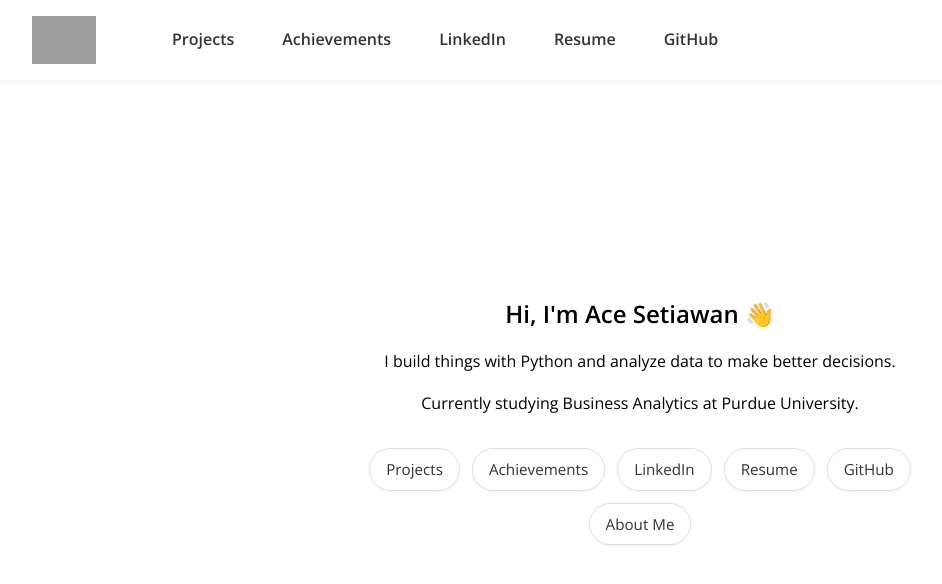
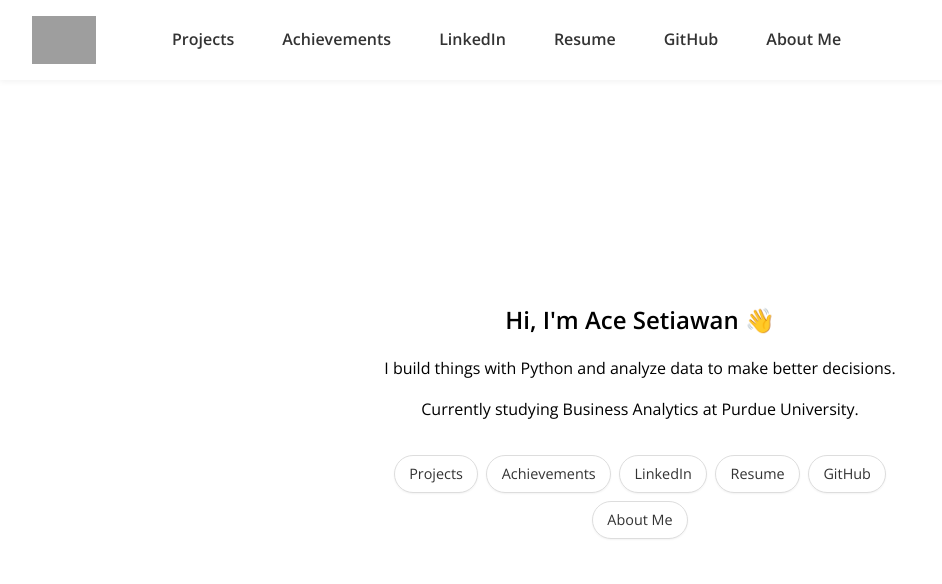
Before and after one commit to acepocalypse/acepocalypse.github.io, a Jekyll site: the page built from index.html, in a window 1280 px wide and 900 px high. Shown: the top 584 px of the window, without its empty margins (0-942 px from the left). Built offline with Jekyll 4.4.1, drawn with Linux system fonts in a browser that asks for light colours; grey boxes are pictures that could not be loaded.

Commit message:
Add 'About Me' link to navigation and adjust link styles for better layout

```diff
--- a/_layouts/default.html
+++ b/_layouts/default.html
@@ -32,6 +32,7 @@
       <a href="https://linkedin.com/in/akmalset" target="_blank">LinkedIn</a>
       <a href="/assets/pdf/Setiawan,%20Ace%20Resume.pdf" target="_blank">Resume</a>
       <a href="https://github.com/acepocalypse" target="_blank">GitHub</a>
+      <a href="/aboutme">About Me</a>
     </nav>
   </header>
 
--- a/assets/css/style.css
+++ b/assets/css/style.css
@@ -58,8 +58,10 @@ a {
   display: flex;
   flex-wrap: wrap;
   justify-content: center;
-  gap: 0.75rem;
+  gap: 0.5rem;
   margin-top: 2rem;
+  max-width: 100%;
+  padding: 0 1rem;
 }
 
 .homepage-links a {
@@ -72,17 +74,16 @@ a {
   background: #fff;
   border: 1px solid #ddd;
   border-radius: 999px;
-  padding: 0.5rem 1rem;
+  padding: 0.4rem 0.9rem;
   box-shadow: 0 1px 2px rgba(0, 0, 0, 0.05);
   transition: all 0.2s ease;
-  font-size: 0.95rem;
+  font-size: 0.9rem;
 }
 
 .homepage-links a:hover {
   background-color: #f8f8f8;
   box-shadow: 0 2px 4px rgba(0, 0, 0, 0.08);
 }
-
 
 /* === NAVIGATION === */
 nav {
```
